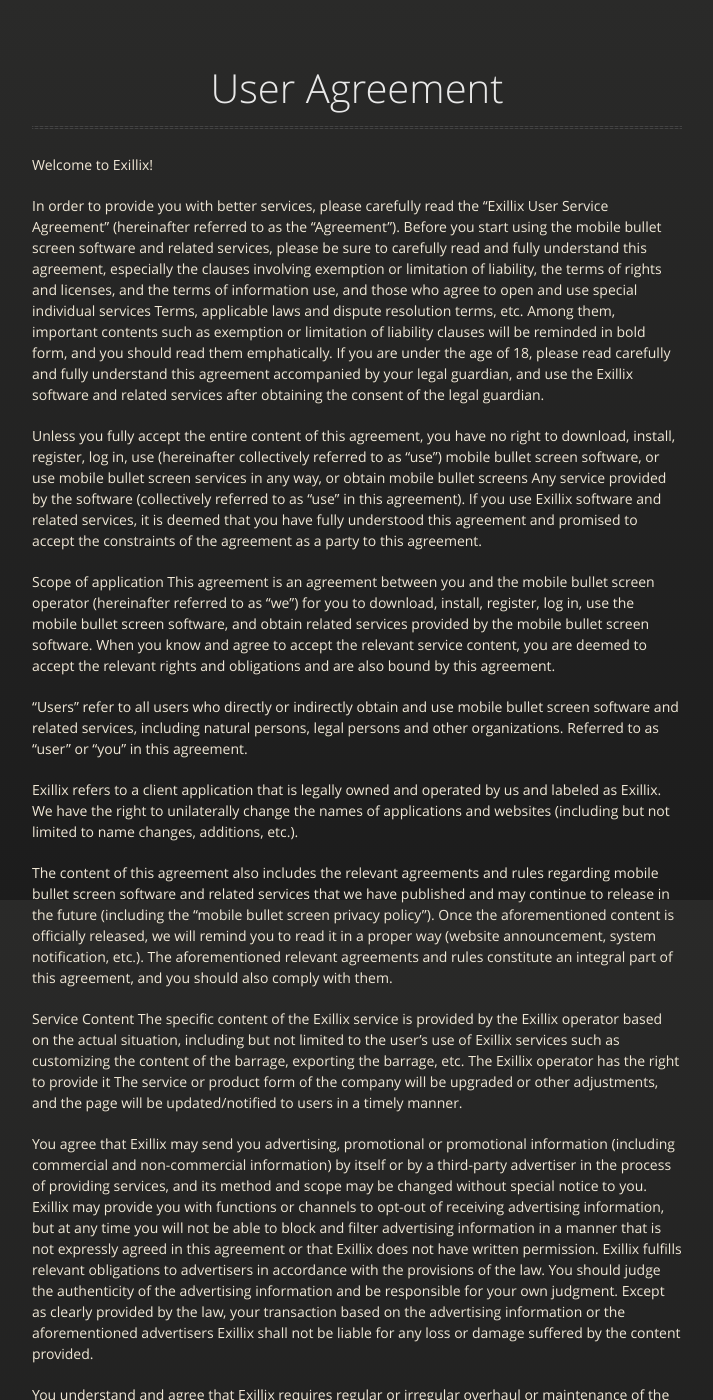
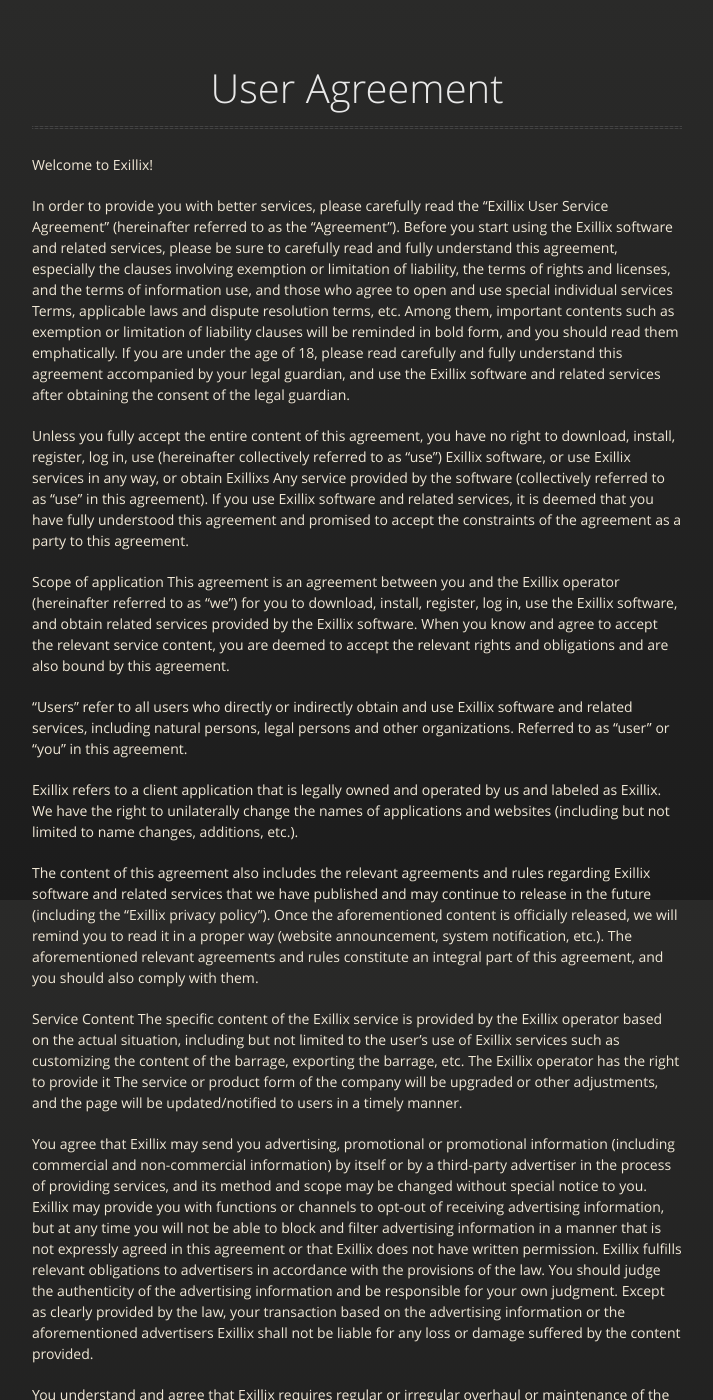
Before and after one commit to exillix/exillix.github.io, a Jekyll site: the page built from index.md, in a window 1280 px wide and 1400 px high. Shown: the whole window, without its empty margins (283-996 px from the left). Built offline with Jekyll 4.4.1, drawn with Linux system fonts in a browser that asks for light colours; our own code applies the rules of GitHub Pages for plain Markdown files; the repository's description, which GitHub fills in, is left out; some of the changed text lies outside the part shown.

Commit message:
Update index.md

```diff
--- a/index.md
+++ b/index.md
@@ -1,17 +1,17 @@
 Welcome to Exillix!
 
-In order to provide you with better services, please carefully read the "Exillix User Service Agreement" (hereinafter referred to as the "Agreement"). Before you start using the mobile bullet screen software and related services, please be sure to carefully read and fully understand this agreement, especially the clauses involving exemption or limitation of liability, the terms of rights and licenses, and the terms of information use, and those who agree to open and use special individual services Terms, applicable laws and dispute resolution terms, etc. Among them, important contents such as exemption or limitation of liability clauses will be reminded in bold form, and you should read them emphatically. If you are under the age of 18, please read carefully and fully understand this agreement accompanied by your legal guardian, and use the Exillix software and related services after obtaining the consent of the legal guardian.
+In order to provide you with better services, please carefully read the "Exillix User Service Agreement" (hereinafter referred to as the "Agreement"). Before you start using the Exillix software and related services, please be sure to carefully read and fully understand this agreement, especially the clauses involving exemption or limitation of liability, the terms of rights and licenses, and the terms of information use, and those who agree to open and use special individual services Terms, applicable laws and dispute resolution terms, etc. Among them, important contents such as exemption or limitation of liability clauses will be reminded in bold form, and you should read them emphatically. If you are under the age of 18, please read carefully and fully understand this agreement accompanied by your legal guardian, and use the Exillix software and related services after obtaining the consent of the legal guardian.
 
-Unless you fully accept the entire content of this agreement, you have no right to download, install, register, log in, use (hereinafter collectively referred to as "use") mobile bullet screen software, or use mobile bullet screen services in any way, or obtain mobile bullet screens Any service provided by the software (collectively referred to as "use" in this agreement). If you use Exillix software and related services, it is deemed that you have fully understood this agreement and promised to accept the constraints of the agreement as a party to this agreement.
+Unless you fully accept the entire content of this agreement, you have no right to download, install, register, log in, use (hereinafter collectively referred to as "use") Exillix software, or use Exillix services in any way, or obtain Exillixs Any service provided by the software (collectively referred to as "use" in this agreement). If you use Exillix software and related services, it is deemed that you have fully understood this agreement and promised to accept the constraints of the agreement as a party to this agreement.
 
 Scope of application
-This agreement is an agreement between you and the mobile bullet screen operator (hereinafter referred to as "we") for you to download, install, register, log in, use the mobile bullet screen software, and obtain related services provided by the mobile bullet screen software. When you know and agree to accept the relevant service content, you are deemed to accept the relevant rights and obligations and are also bound by this agreement.
+This agreement is an agreement between you and the Exillix operator (hereinafter referred to as "we") for you to download, install, register, log in, use the Exillix software, and obtain related services provided by the Exillix software. When you know and agree to accept the relevant service content, you are deemed to accept the relevant rights and obligations and are also bound by this agreement.
 
-"Users" refer to all users who directly or indirectly obtain and use mobile bullet screen software and related services, including natural persons, legal persons and other organizations. Referred to as "user" or "you" in this agreement.
+"Users" refer to all users who directly or indirectly obtain and use Exillix software and related services, including natural persons, legal persons and other organizations. Referred to as "user" or "you" in this agreement.
 
 Exillix refers to a client application that is legally owned and operated by us and labeled as Exillix. We have the right to unilaterally change the names of applications and websites (including but not limited to name changes, additions, etc.).
 
-The content of this agreement also includes the relevant agreements and rules regarding mobile bullet screen software and related services that we have published and may continue to release in the future (including the "mobile bullet screen privacy policy"). Once the aforementioned content is officially released, we will remind you to read it in a proper way (website announcement, system notification, etc.). The aforementioned relevant agreements and rules constitute an integral part of this agreement, and you should also comply with them.
+The content of this agreement also includes the relevant agreements and rules regarding Exillix software and related services that we have published and may continue to release in the future (including the "Exillix privacy policy"). Once the aforementioned content is officially released, we will remind you to read it in a proper way (website announcement, system notification, etc.). The aforementioned relevant agreements and rules constitute an integral part of this agreement, and you should also comply with them.
 
 Service Content
 The specific content of the Exillix service is provided by the Exillix operator based on the actual situation, including but not limited to the user’s use of Exillix services such as customizing the content of the barrage, exporting the barrage, etc. The Exillix operator has the right to provide it The service or product form of the company will be upgraded or other adjustments, and the page will be updated/notified to users in a timely manner.
@@ -31,7 +31,7 @@
 
 3.5 Unless you have obtained our express prior written authorization, you shall not in any form carry out unauthorized access or use of Exillix software and related services, including but not limited to adaptation, copying, dissemination, vertical search, mirroring or trading.
 
-3.6 You understand that you need to prepare terminal devices (such as computers, mobile phones, etc.) related to the software and related services to use mobile bullet screen software and related services. Once you open the mobile bullet screen software or access the mobile bullet screen in your terminal device Screen-related websites are deemed to be your use of mobile bullet screen software and related services. In order to fully realize the full functions of the Exillix, you may need to connect its terminal device to the Internet, and you understand that you will bear the required expenses (such as traffic fees, Internet fees, etc.).
+3.6 You understand that you need to prepare terminal devices (such as computers, mobile phones, etc.) related to the software and related services to use Exillix software and related services. Once you open the Exillix software or access the Exillix in your terminal device Screen-related websites are deemed to be your use of Exillix software and related services. In order to fully realize the full functions of the Exillix, you may need to connect its terminal device to the Internet, and you understand that you will bear the required expenses (such as traffic fees, Internet fees, etc.).
 
 3.7 We grant your personal, revocable, non-transferable, non-exclusive and non-commercial legal right to use Exillix software and related services. All other rights not expressly authorized in this agreement are still reserved by us. You must obtain our written permission when exercising these rights. At the same time, if we do not exercise any of the aforementioned rights, it does not constitute a waiver of this right.
 
@@ -78,19 +78,19 @@
 
 4.6 Please be careful not to disclose your various property accounts, bank cards, credit cards, third-party payment accounts and corresponding passwords and other important information in the use of Exillix software and related services, otherwise any loss caused by this will be yours. bear.
 
-4.7 Taking into account that Exillix software and related services may include or link to information or other services (including websites) provided by third parties. You understand and understand that third parties operating such services may require you to provide personal information. We especially remind you that you need to carefully read the user agreements, privacy policies and other related terms of such third parties, properly protect your personal information, and only provide such third parties when necessary. This agreement (and other agreements and rules related to mobile bullet screen software and related services (including but not limited to the "Mobile bullet screen privacy policy") does not apply to services provided by any third party. We do not assume any legal responsibility for the possible consequences caused by the personal information provided.
+4.7 Taking into account that Exillix software and related services may include or link to information or other services (including websites) provided by third parties. You understand and understand that third parties operating such services may require you to provide personal information. We especially remind you that you need to carefully read the user agreements, privacy policies and other related terms of such third parties, properly protect your personal information, and only provide such third parties when necessary. This agreement (and other agreements and rules related to Exillix software and related services (including but not limited to the "Exillix privacy policy") does not apply to services provided by any third party. We do not assume any legal responsibility for the possible consequences caused by the personal information provided.
 
 For more information about the protection of users’ personal information, please refer to the "Exillix Privacy Policy"
 
 The content you publish in our service (content responsibility)
-Some of our services allow you to upload, submit, store, send or receive content. You acknowledge that all information, data, text, software, music, sound, photos, graphics, videos, messages, tags and other materials (hereinafter referred to as "content") accessed through the mobile bullet screen service, whether publicly posted or privately transmitted, The responsibility of the content provider is the responsibility. You retain the ownership of any intellectual property rights held by the content. In short, the content that belongs to you still belongs to you.
+Some of our services allow you to upload, submit, store, send or receive content. You acknowledge that all information, data, text, software, music, sound, photos, graphics, videos, messages, tags and other materials (hereinafter referred to as "content") accessed through the Exillix service, whether publicly posted or privately transmitted, The responsibility of the content provider is the responsibility. You retain the ownership of any intellectual property rights held by the content. In short, the content that belongs to you still belongs to you.
 
 You can find details on how to use and store content in Exillix in the privacy policy or additional terms of the relevant service. If you submit feedback or suggestions about our services, we may use them, but we do not assume any obligation to you.
 
 User behavior requirements
 You are responsible for their use of this product and related services. Unless permitted by law or with our prior written permission, your use of Exillix software and related services must not have the following behaviors:
 
-6.1 Use any plug-in, plug-in, system or third-party tool that is not authorized or licensed by us to interfere, destroy, modify or exert other influences on the normal operation of mobile bullet screen software and related services.
+6.1 Use any plug-in, plug-in, system or third-party tool that is not authorized or licensed by us to interfere, destroy, modify or exert other influences on the normal operation of Exillix software and related services.
 
 6.2 Use or target Exillix software and related services to conduct any behavior that endangers computer network security, including but not limited to:
 
@@ -124,14 +124,14 @@
 7.3 We believe that it is very important that you own your own data and retain access to such data. If we stop a certain service, when reasonably possible, we will issue a reasonable advance notice to the user and give the user the opportunity to export the information from the service.
 
 advertise
-8.1 You understand and agree that during your use of mobile bullet screen software and related services, we may push relevant information, advertising or brand promotion services to you, and we will display it in mobile bullet screen and related services Exillix and related services and/or commercial advertisements, promotions or information (including commercial or non-commercial information) of third-party suppliers and partners.
+8.1 You understand and agree that during your use of Exillix software and related services, we may push relevant information, advertising or brand promotion services to you, and we will display it in Exillix and related services Exillix and related services and/or commercial advertisements, promotions or information (including commercial or non-commercial information) of third-party suppliers and partners.
 
 8.2 If you do not agree with the advertisement, you have the right to choose to close the advertisement information.
 
 8.3 We perform advertising and promotion related obligations in accordance with the law. You should judge the authenticity and reliability of the advertisement or promotion information and be responsible for your own judgment. Except as clearly provided by laws and regulations, you shall bear the responsibility for any damages or losses you suffered from the purchase or transaction of the advertisement or promotion information or the foregoing content, and we shall not be liable.
 
 intellectual property
-9.1 The intellectual property rights of the content (including but not limited to software, technology, programs, web pages, text, pictures, images, audio, video, graphics, layout design, electronic documents, etc.) that we provide in the mobile bullet screen software and related services belong to All of us. The software copyright, patent rights and other intellectual property rights on which we provide mobile bullet screens and related services belong to us. Without our permission, no one is allowed to use (including but not limited to monitoring, copying, disseminating, displaying, mirroring, uploading, downloading) the contents of mobile bullet screen software and related services through any program or equipment such as robots or "spiders". .
+9.1 The intellectual property rights of the content (including but not limited to software, technology, programs, web pages, text, pictures, images, audio, video, graphics, layout design, electronic documents, etc.) that we provide in the Exillix software and related services belong to All of us. The software copyright, patent rights and other intellectual property rights on which we provide Exillixs and related services belong to us. Without our permission, no one is allowed to use (including but not limited to monitoring, copying, disseminating, displaying, mirroring, uploading, downloading) the contents of Exillix software and related services through any program or equipment such as robots or "spiders". .
 
 9.2 We provide technical support for the development and operation of Exillix, and enjoy all rights to all data and information generated during the development and operation of Exillix software and related services.
 
@@ -167,7 +167,7 @@
 
 In all cases, Exillix shall not be liable for any loss or damage that cannot be reasonably foreseen.
 
-11.1 According to the development of the Internet and changes in relevant laws, regulations and regulatory documents, or due to business development needs, Exillix has the right to modify or change the terms of this agreement. Once the content of this agreement changes, Exillix will Announce the modified content of the agreement directly in the mobile bullet screen application, and the publication shall be deemed that the mobile bullet screen has notified the user to modify the content. The Exillix can also use system notifications or private message transmission methods to prompt the user to modify the terms of the agreement, service changes, or other important matters. If you do not agree to the amendments made by Exillix to the relevant terms of this agreement, the user has the right and should stop using the Exillix. If the user continues to use the Exillix, it shall be deemed that the user accepts the Exillix's amendments to the relevant terms of this agreement.
+11.1 According to the development of the Internet and changes in relevant laws, regulations and regulatory documents, or due to business development needs, Exillix has the right to modify or change the terms of this agreement. Once the content of this agreement changes, Exillix will Announce the modified content of the agreement directly in the Exillix application, and the publication shall be deemed that the Exillix has notified the user to modify the content. The Exillix can also use system notifications or private message transmission methods to prompt the user to modify the terms of the agreement, service changes, or other important matters. If you do not agree to the amendments made by Exillix to the relevant terms of this agreement, the user has the right and should stop using the Exillix. If the user continues to use the Exillix, it shall be deemed that the user accepts the Exillix's amendments to the relevant terms of this agreement.
 
 11.2 The headings in this agreement are set up for convenience and reading only, and do not affect the meaning or interpretation of any provisions in this agreement.
 
```
